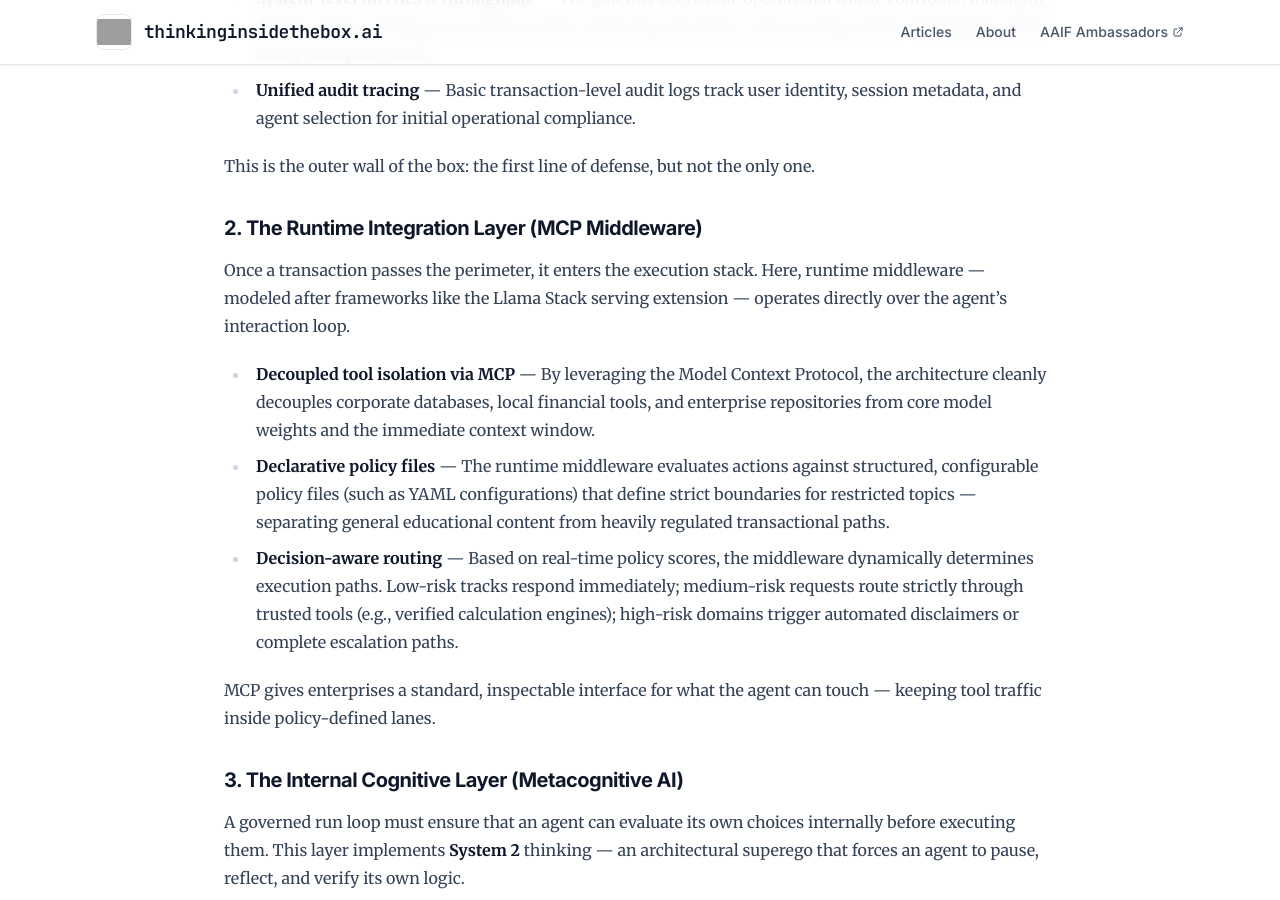
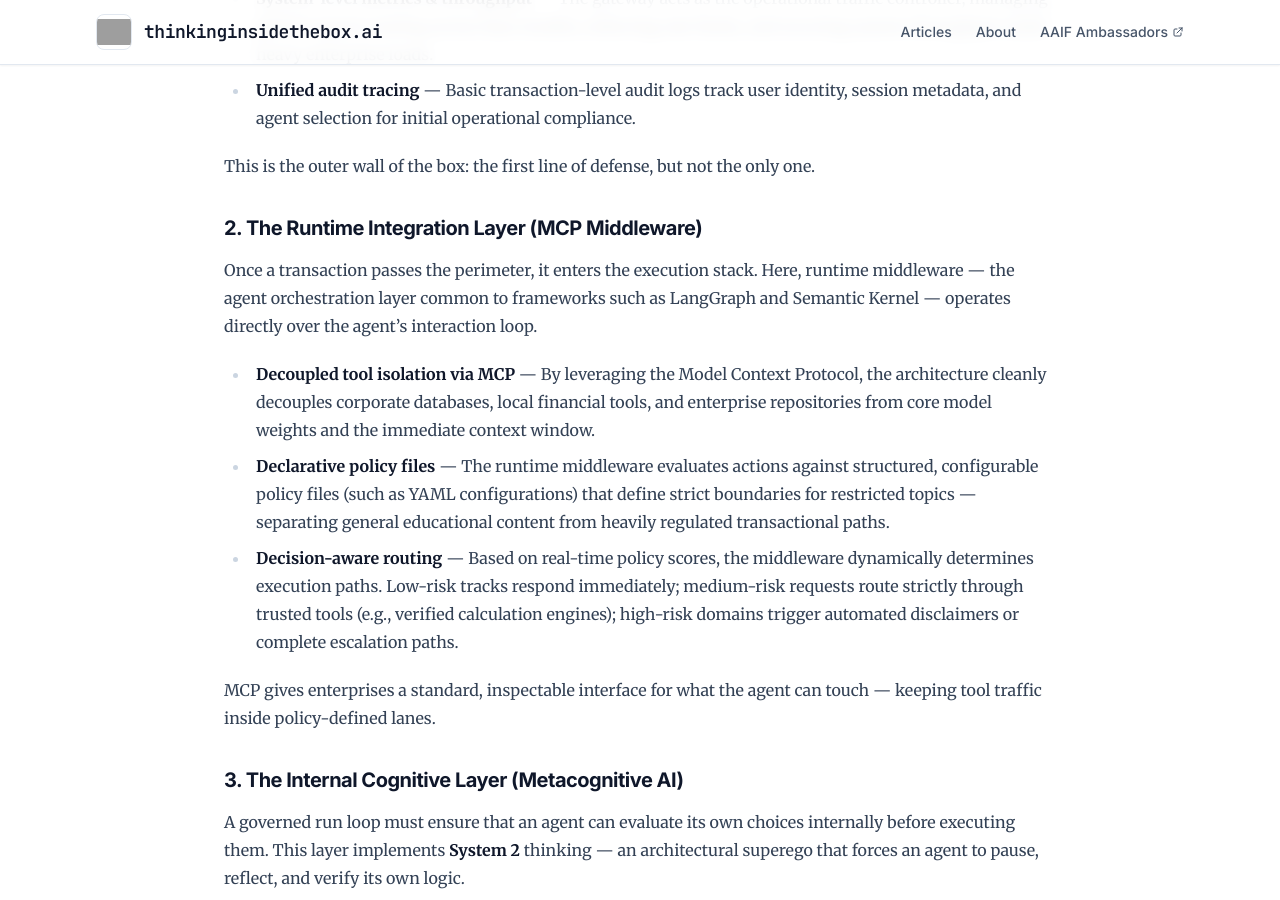
Before and after one commit to thinkinginsidethebox-ai/thinkinginsidethebox-ai.github.io, a Jekyll site: the page built from _posts/2026-06-29-governed-run-loops-for-mcp.md, in a window 1280 px wide and 900 px high, scrolled down 2444 px. Built offline with Jekyll 4.4.1, drawn with Linux system fonts in a browser that asks for light colours; nearby versions of some CDN libraries; grey boxes are pictures that could not be loaded.

Commit message:
content: cite LangGraph and Semantic Kernel instead of Llama Stack
Use mainstream agent orchestration frameworks as the runtime middleware
reference in the governed run loops article.

Co-authored-by: Cursor <cursoragent@cursor.com>

```diff
--- a/_posts/2026-06-29-governed-run-loops-for-mcp.md
+++ b/_posts/2026-06-29-governed-run-loops-for-mcp.md
@@ -47,7 +47,7 @@ This is the outer wall of the box: the first line of defense, but not the only o
 
 ### 2. The Runtime Integration Layer (MCP Middleware)
 
-Once a transaction passes the perimeter, it enters the execution stack. Here, runtime middleware — modeled after frameworks like the Llama Stack serving extension — operates directly over the agent's interaction loop.
+Once a transaction passes the perimeter, it enters the execution stack. Here, runtime middleware — the agent orchestration layer common to frameworks such as LangGraph and Semantic Kernel — operates directly over the agent's interaction loop.
 
 * **Decoupled tool isolation via MCP** — By leveraging the Model Context Protocol, the architecture cleanly decouples corporate databases, local financial tools, and enterprise repositories from core model weights and the immediate context window.
 * **Declarative policy files** — The runtime middleware evaluates actions against structured, configurable policy files (such as YAML configurations) that define strict boundaries for restricted topics — separating general educational content from heavily regulated transactional paths.
```
